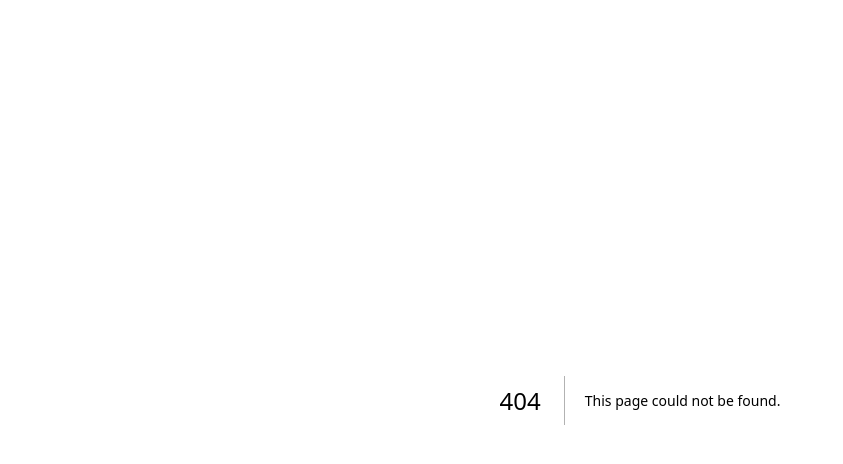
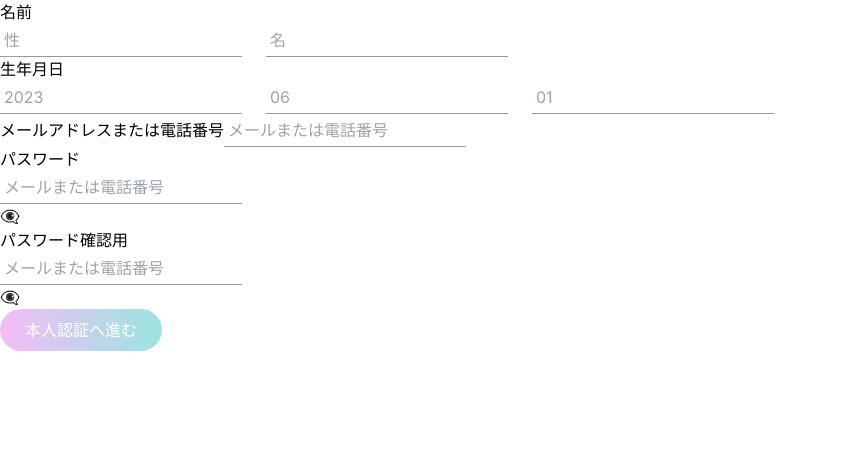
Before and after one commit to kusanohatsumi/service, a Next.js app: page /sink in a window 1280 px wide. Before the commit this address had no page. Shown: the top 464 px of the page, without its empty margins (0-843 px from the left). Built offline with nearby package versions, Linux system fonts and the light colour scheme.

Commit message:
add:memo
memoのadd

```diff
--- /dev/null
+++ b/app/sink/page.tsx
@@ -0,0 +1,13 @@
+'use client'
+import Form from "@/ui/form";
+import FlexCenter from "@/ui/center";
+
+
+export default function sink() {
+  return (
+    <>
+      <FlexCenter><Form /></FlexCenter>
+
+    </>
+  );
+}
--- a/ui/center.tsx
+++ b/ui/center.tsx
@@ -1,4 +1,6 @@
 'use client';
+
+///横並びに配置し、垂直方向に中央揃えにします。
 
 import styled from 'styled-components';
 
--- a/ui/external.tsx
+++ b/ui/external.tsx
@@ -1,4 +1,5 @@
 // 外部アカウント
+// 下に出ているツイッターとグーグルのボタンの画面
 'use client';
 import styled from 'styled-components';
 import FlexCenter from './center';
--- a/ui/form.tsx
+++ b/ui/form.tsx
@@ -1,4 +1,5 @@
 'use client';
+//新規登録のフォーム
 
 import styled from 'styled-components';
 import Button from './button/button';
--- a/ui/input.tsx
+++ b/ui/input.tsx
@@ -1,6 +1,7 @@
 'use client';
 import styled from 'styled-components';
 
+//新規登録のフォームで使用する部品
 const Input = styled.input.attrs({
   required: true,
 })`
```
